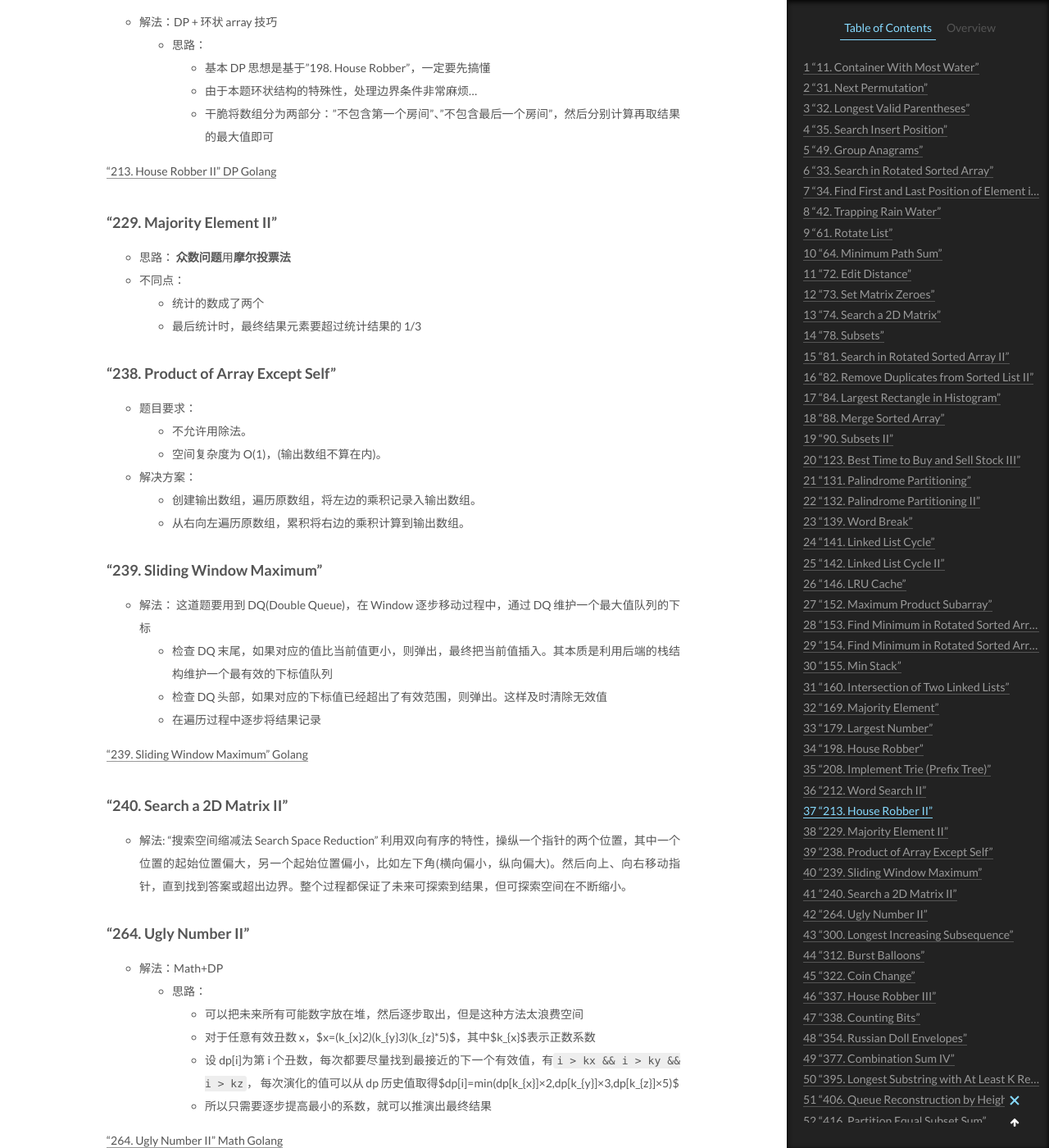
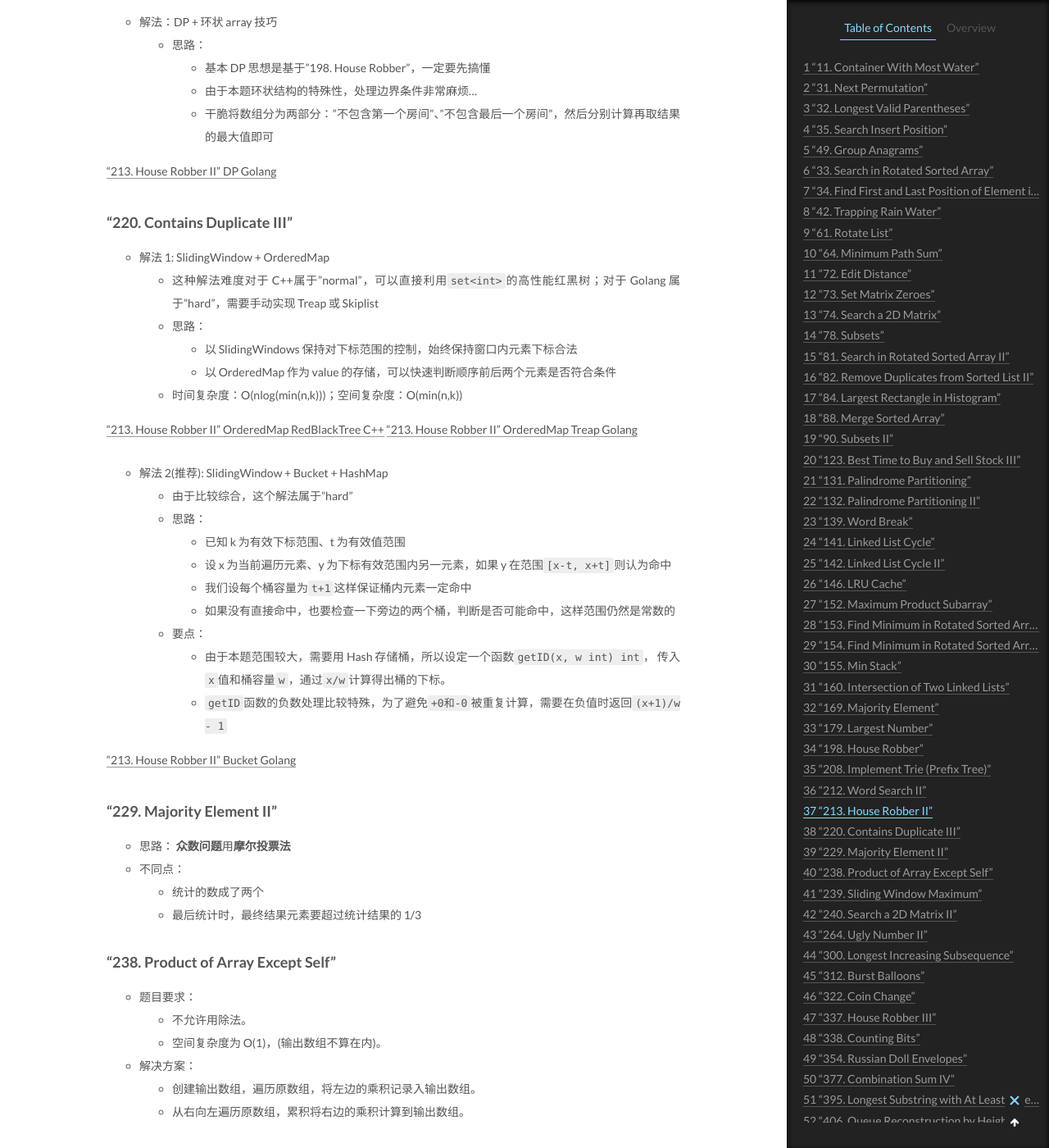
Before and after one commit to CodeHunter2006/CodeHunter2006.github.io, a Jekyll site: the page built from _posts/2020-12-27-LeetCode_Question_Category.md, in a window 1280 px wide and 1400 px high, scrolled down 10627 px. Shown: the whole window at 82% size. Built offline with Jekyll 4.4.1, drawn with Linux system fonts in a browser that asks for light colours; formulas are drawn with MathJax 3.

Commit message:
[doc]: add contents.

```diff
--- a/_posts/2020-12-27-LeetCode_Question_Category.md
+++ b/_posts/2020-12-27-LeetCode_Question_Category.md
@@ -391,6 +391,32 @@ tags: Algorithm Leetcode
     - 干脆将数组分为两部分："不包含第一个房间"、"不包含最后一个房间"，然后分别计算再取结果的最大值即可
 
 ["213. House Robber II" DP Golang]()
+
+### "220. Contains Duplicate III"
+
+- 解法 1: SlidingWindow + OrderedMap
+  - 这种解法难度对于 C++属于"normal"，可以直接利用`set<int>`的高性能红黑树；对于 Golang 属于"hard"，需要手动实现 Treap 或 Skiplist
+  - 思路：
+    - 以 SlidingWindows 保持对下标范围的控制，始终保持窗口内元素下标合法
+    - 以 OrderedMap 作为 value 的存储，可以快速判断顺序前后两个元素是否符合条件
+  - 时间复杂度：O(nlog(min(n,k)))；空间复杂度：O(min(n,k))
+
+["213. House Robber II" OrderedMap RedBlackTree C++]()
+["213. House Robber II" OrderedMap Treap Golang]()
+
+- 解法 2(推荐): SlidingWindow + Bucket + HashMap
+  - 由于比较综合，这个解法属于"hard"
+  - 思路：
+    - 已知 k 为有效下标范围、t 为有效值范围
+    - 设 x 为当前遍历元素、y 为下标有效范围内另一元素，如果 y 在范围`[x-t, x+t]`则认为命中
+    - 我们设每个桶容量为`t+1`这样保证桶内元素一定命中
+    - 如果没有直接命中，也要检查一下旁边的两个桶，判断是否可能命中，这样范围仍然是常数的
+  - 要点：
+    - 由于本题范围较大，需要用 Hash 存储桶，所以设定一个函数`getID(x, w int) int`，
+      传入`x`值和桶容量`w`，通过`x/w`计算得出桶的下标。
+    - `getID`函数的负数处理比较特殊，为了避免`+0和-0`被重复计算，需要在负值时返回`(x+1)/w - 1`
+
+["213. House Robber II" Bucket Golang]()
 
 ### "229. Majority Element II"
 
```
Also changed, not shown: _posts/2020-12-20-Algorithm_Tips.md (+57 -0 lines), _posts/2021-01-02-Algorithm_Bucket.md (added, +48 -0 lines), _posts/2021-01-02-Algorithm_OrderedMap.md (+4 -2 lines).
